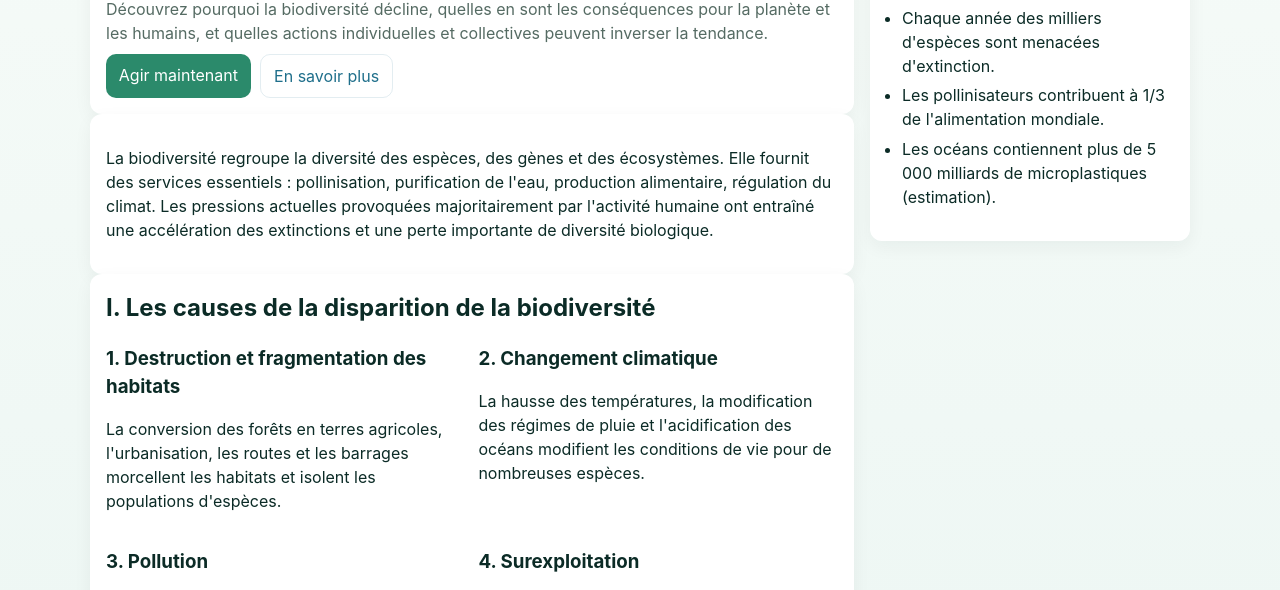
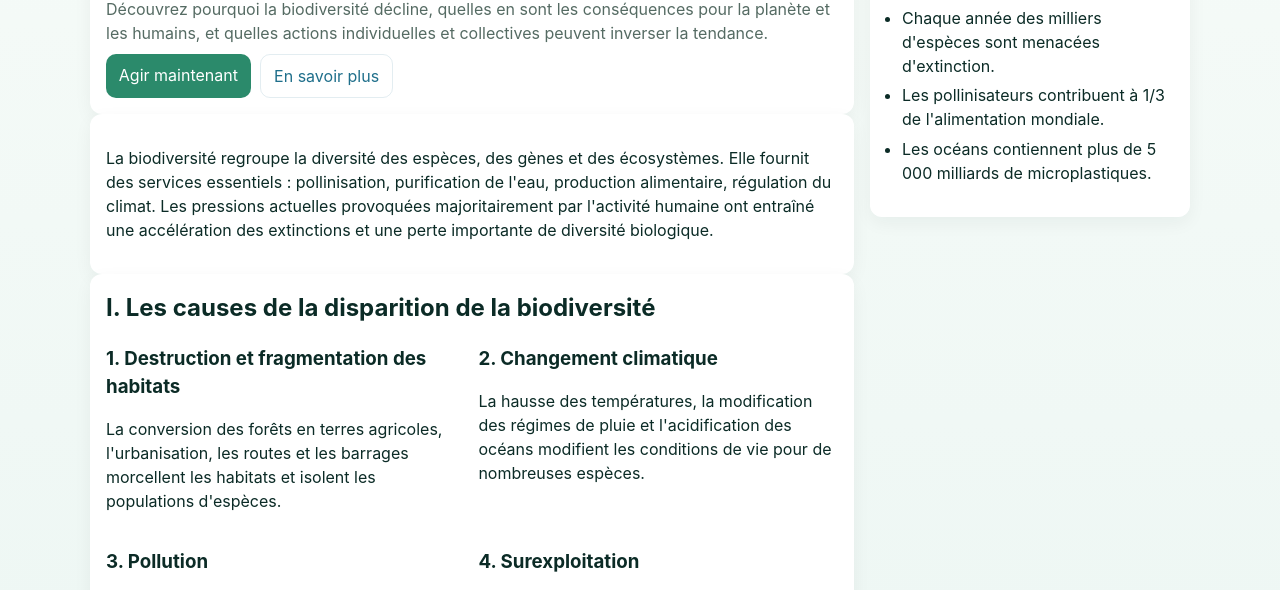
Before and after one commit to brcowen-code/sauverlabiodiversite, a plain HTML site: page index.html in a window 1280 px wide. Shown: the part 180-770 px from the top of the page. Drawn offline with Linux system fonts and the light colour scheme.

Commit message:
Update index.html

```diff
--- a/index.html
+++ b/index.html
@@ -288,7 +288,7 @@
           <ul class="clean">
             <li>Chaque année des milliers d'espèces sont menacées d'extinction.</li>
             <li>Les pollinisateurs contribuent à 1/3 de l'alimentation mondiale.</li>
-            <li>Les océans contiennent plus de 5 000 milliards de microplastiques (estimation).</li>
+            <li>Les océans contiennent plus de 5 000 milliards de microplastiques.</li>
           </ul>
         </div>
 
```
